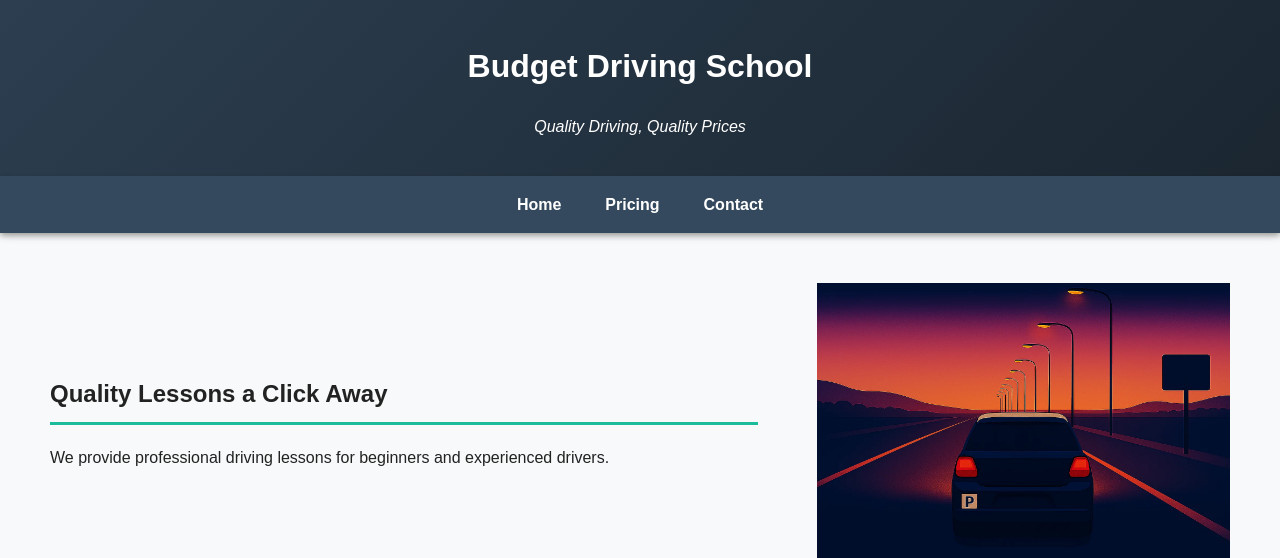
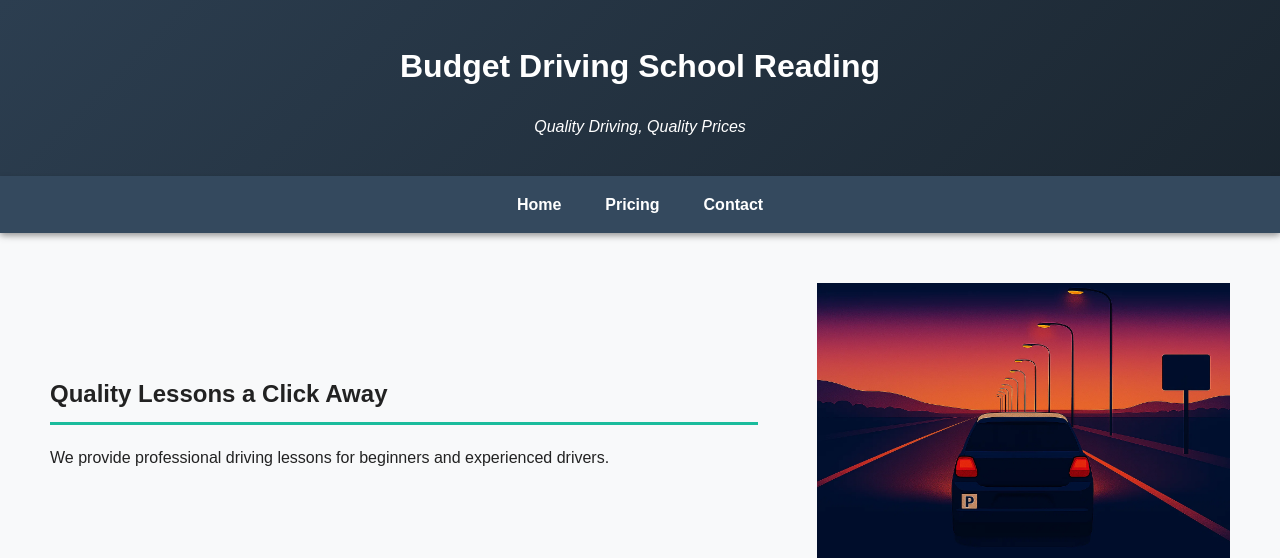
Before and after one commit to sad-sys/budgetDrivingSchool, a Django app: page / in a window 1280 px wide. Shown: the top 558 px of the page. Run offline with Django 5.2, Linux system fonts and the light colour scheme.

Commit message:
Header change

```diff
--- a/main/templates/main/index.html
+++ b/main/templates/main/index.html
@@ -160,7 +160,7 @@
 <body>
   <header>
     <div class="header-inner">
-      <h1>Budget Driving School</h1>
+      <h1>Budget Driving School Reading</h1>
       <p><i> Quality Driving, Quality Prices</i></p>
     </div>
     <nav>
```
